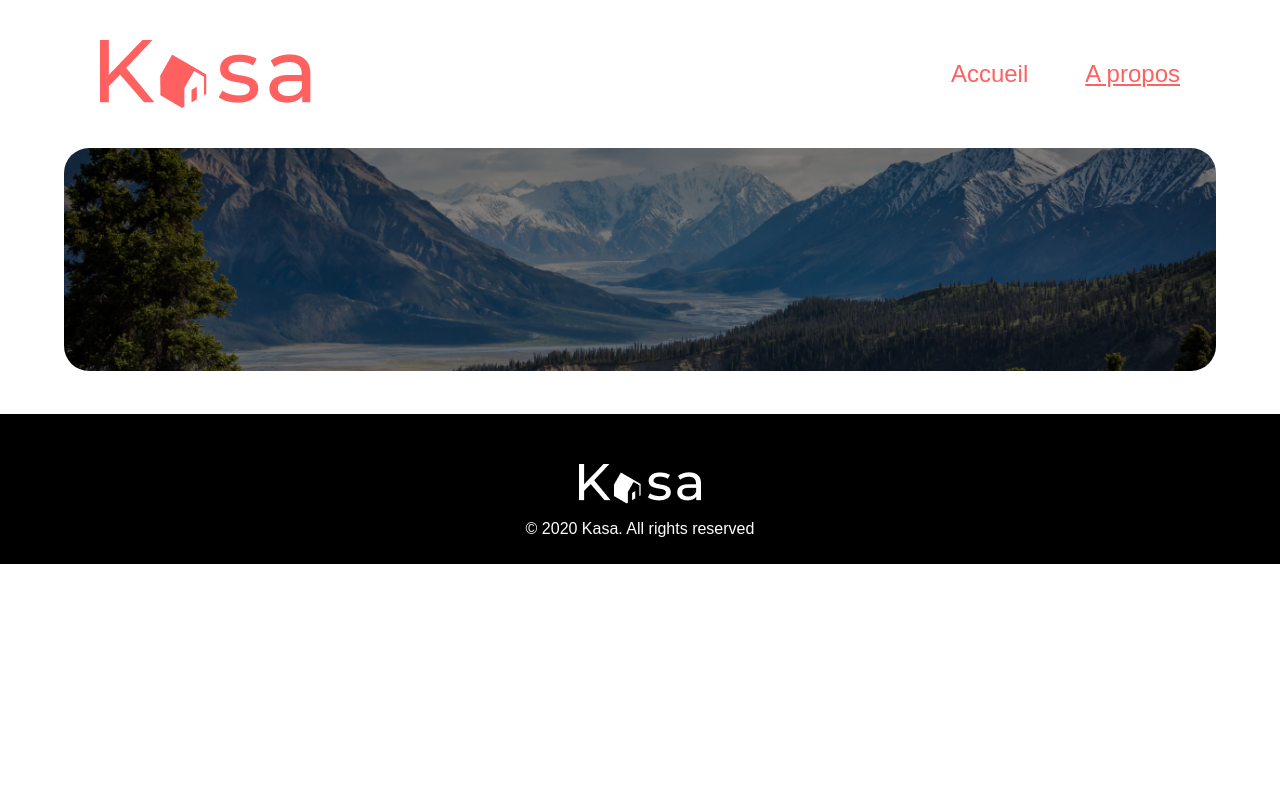
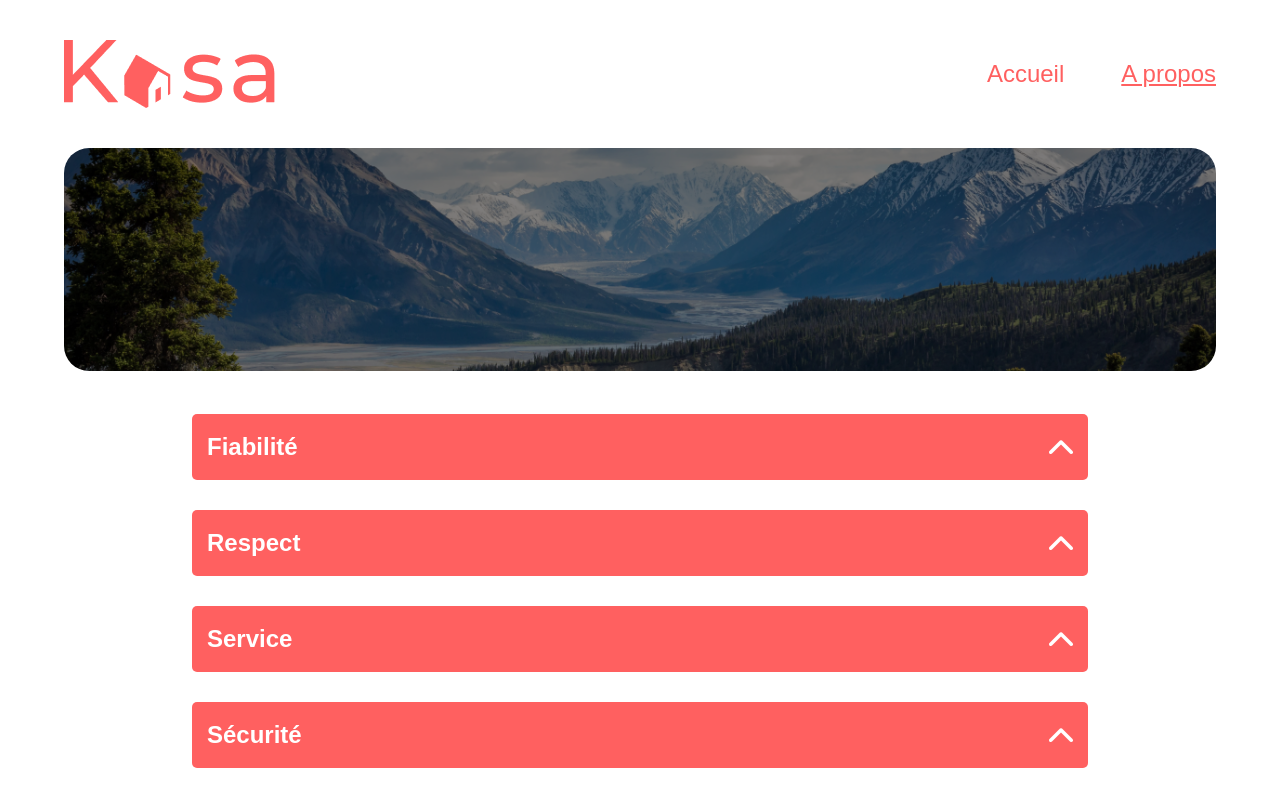
Before and after one commit to kadessa1/Kasa-react, a React (Create React App) app: page /about in a window 1280 px wide. Shown: the top 800 px of the page. Built offline with nearby package versions, Linux system fonts and the light colour scheme.

Commit message:
About ok

```diff
--- /dev/null
+++ b/src/assets/data/about.json
@@ -0,0 +1,22 @@
+[
+    {
+        "title": "Fiabilité",
+        "description":
+            "Les annonces postées sur Kasa garantissent une fiabilité totale. Les photos sont conformes aux logements, et toutes les informations sont régulièrement vérifiées  par nos équipes."
+    },
+    {
+        "title": "Respect",
+        "description":
+            "La bienveillance fait partie des valeurs fondatrices de Kasa. Tout comportement discriminatoire ou de perturbation du voisinage entraînera une exclusion de notre plateforme."
+    },
+    {
+        "title": "Service",
+        "description":
+            "Nos équipes se tiennent à votre disposition pour vous fournir une expérience parfaite. N'hésitez pas à nous contacter si vous avez la moindre question."
+    },
+    {
+        "title": "Sécurité",
+        "description":
+            "La sécurité est la priorité de Kasa. Aussi bien pour nos hôtes que pour les voyageurs, chaque logement correspond aux critères de sécurité établis par nos services. En laissant une note aussi bien à l'hôte qu'au locataire, cela permet à nos équipes de vérifier que les standards sont bien respectés. Nous organisons également des ateliers sur la sécurité domestique pour nos hôtes."
+    }
+]
--- /dev/null
+++ b/src/components/collapse/collapse.module.css
@@ -0,0 +1,61 @@
+.collapse_title_closed,
+.collapse_title_open{
+    background-color: rgba(255, 96, 96, 1);
+    color: rgba(255, 255, 255, 1);
+    height: 46px;
+    font-weight: 500;
+    margin: 30px auto 0px auto;
+    padding:10px 15px;
+    border-radius:5px;
+    display:flex;
+    justify-content:space-between;
+    align-items: center;
+}
+
+.collapse_title_open{
+    border-radius:5px 5px 0 0;
+}
+
+.collapse_title_open:hover, .collapse_title_closed:hover{
+    cursor: pointer;
+    box-shadow: 2px 3px 10px rgba(200, 96, 96, 1);
+    transition:0.3s
+}
+
+.collapse_description{
+    background: rgba(246, 246, 246, 1);
+    color: rgba(255, 96, 96, 1);
+    font-size: 1.3rem;
+    font-weight: 400;
+    margin: 0px auto;
+    padding: 36px 27px 19px 18px;
+    border-radius:0 0 5px 5px;
+    display:flex;
+    justify-content:space-between;
+    align-items: center;
+}
+
+.arrow_up{
+    transition:transform 0.3s;
+}
+
+.arrow_down{
+    transform:rotate(180deg);
+    transition:transform 0.3s;
+}
+
+
+@media (max-width :768px){
+    .collapse_description, .collapse_title_open, .collapse_title_closed{
+    font-size: 1.5rem;
+    }
+    .arrow_up{
+        width:18px;
+        height:auto;
+    }
+    .arrow_down{
+        width:18px;
+        height:auto;
+
+    }
+}
--- /dev/null
+++ b/src/components/collapse/index.jsx
@@ -0,0 +1,28 @@
+import styles from './collapse.module.css'
+import { useState } from "react"
+import arrow from '../../assets/pictures/arrow.png'
+
+function Collapse({collapseTitle , collapseDescription}){
+    const [isOpen, setIsOpen] = useState(false)
+
+    const handleClick = ()=>{
+        setIsOpen(!isOpen)
+    }
+
+    return(
+        <div className={styles.collapse_container}>
+            <div  onClick={handleClick} className={isOpen ?`${styles.collapse_title_open}`:`${styles.collapse_title_closed}` }>
+                {collapseTitle}
+                <img  src = {arrow} className={isOpen ?`${styles.arrow_up}`:`${styles.arrow_down}`}
+                alt='deployer' />
+            </div>
+            {isOpen && (
+                <div className={styles.collapse_description}>
+                    <div>{collapseDescription}</div>
+                </div>
+            )}
+        </div>
+    )
+}
+
+export default Collapse
--- a/src/components/header/style.css
+++ b/src/components/header/style.css
@@ -1,5 +1,5 @@
 .header {
-    padding: 40px 100px;
+    padding: 40px 5%;
     display: flex;
     flex-direction: row;
     justify-content: space-between;
--- a/src/pages/about/index.jsx
+++ b/src/pages/about/index.jsx
@@ -1,10 +1,22 @@
-import Banner from "../../components/banner"
+import Banner from "../../components/banner";
+import Collapse from "../../components/collapse";
+import aboutData from "../../assets/data/about.json";
+import "./style.css";
 
 function About() {
     return (
-        <div>
+        <main>
             <Banner page="about" />
-        </div>
+            <section className="collapse">
+                {aboutData.map(({ title, description }, index) => (
+                    <Collapse
+                        key={`${title}-${index}`}
+                        collapseTitle={<h2>{title}</h2>}
+                        collapseDescription={description}
+                    />
+                ))}
+            </section>
+        </main>
     )
 };
 
--- /dev/null
+++ b/src/pages/about/style.css
@@ -0,0 +1,5 @@
+.collapse {
+    margin-left: 15%;
+    margin-right: 15%;
+    margin-bottom: 46px;
+}
--- a/src/pages/apartment/index.jsx
+++ b/src/pages/apartment/index.jsx
@@ -1,8 +1,11 @@
+import Collapse from "../../components/collapse";
+
 function Apartment() {
     return (
-        <div>
+        <main>
             <h1>Appartements</h1>
-        </div>
+            <Collapse page='apartment' />
+        </main>
     )
 };
 
```
Also changed, not shown: src/assets/pictures/arrow.png (added).
